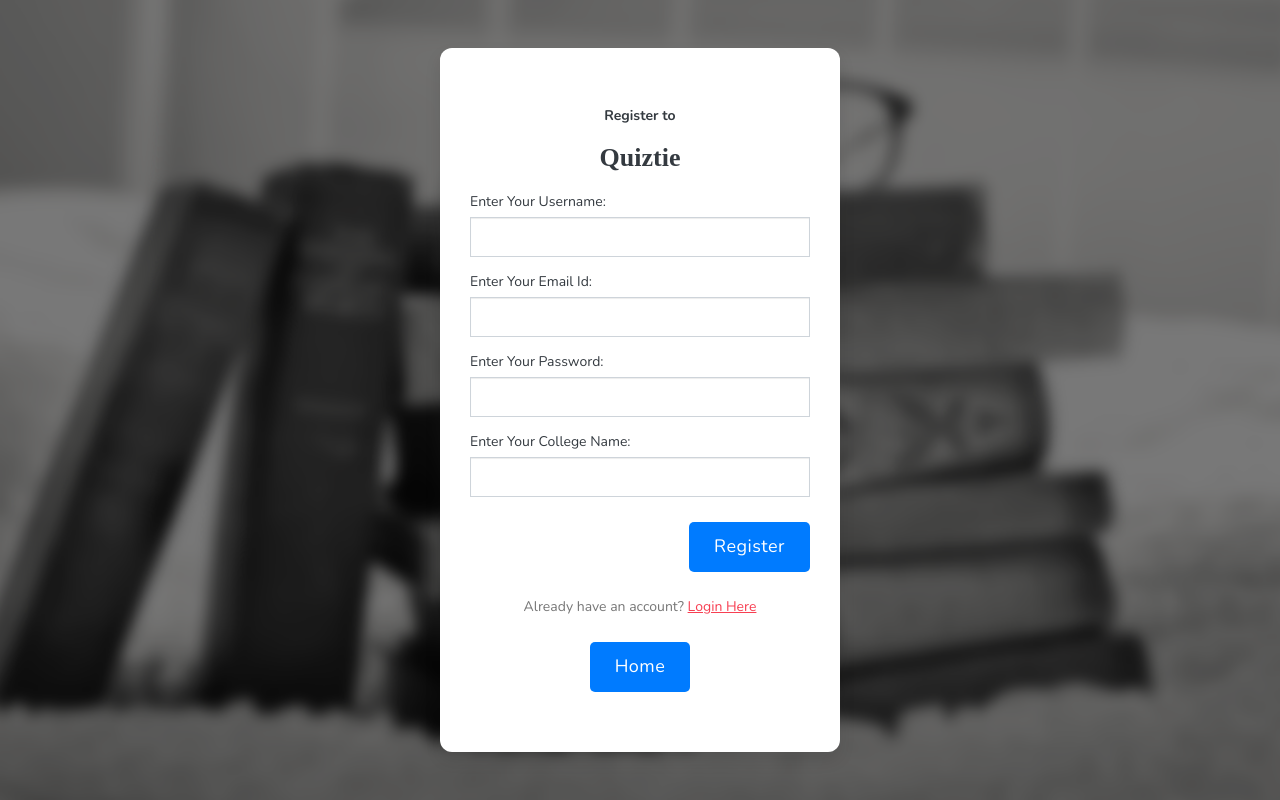
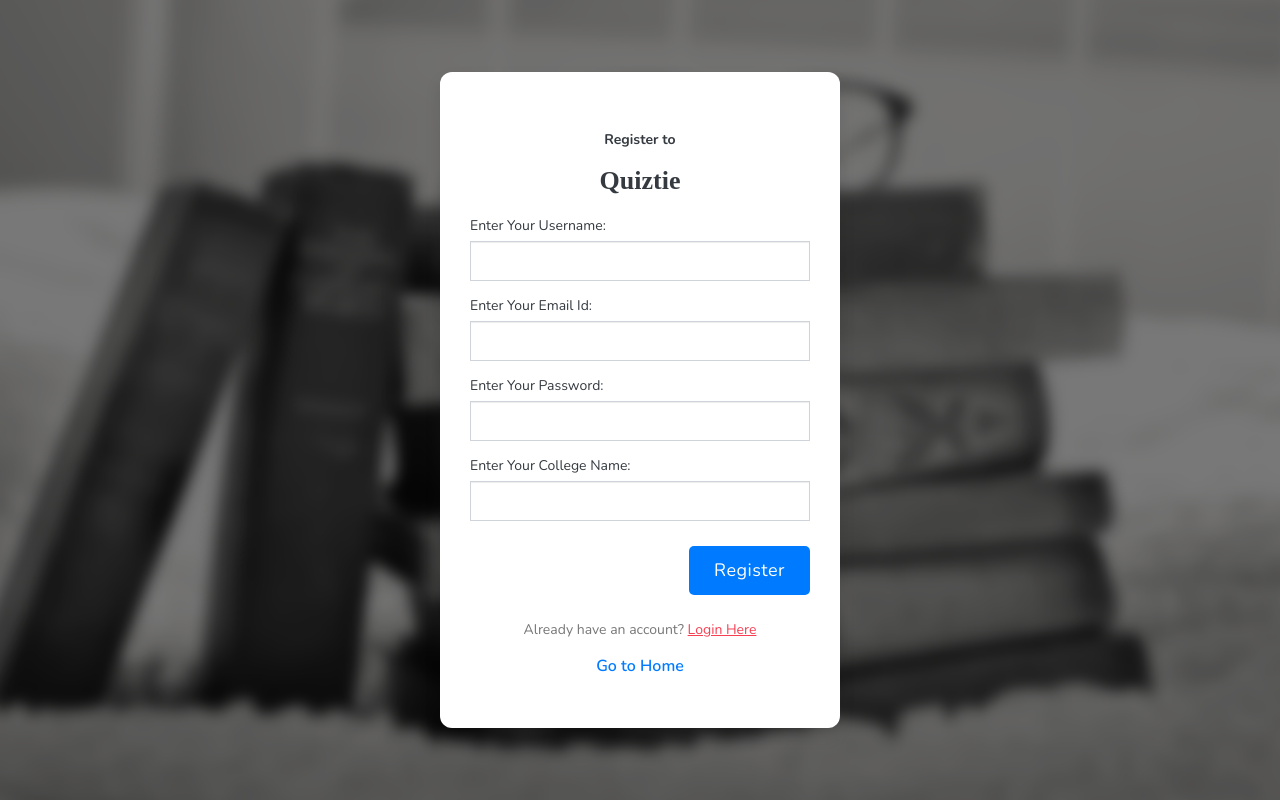
Before and after one commit to Uttam1910/QuiztieProject, a PHP site: page /register.php in a window 1280 px wide. Run offline with PHP 8.4, Linux system fonts and the light colour scheme.

Commit message:
changed home llink for register page

```diff
--- a/register.php
+++ b/register.php
@@ -127,6 +127,19 @@
         .text-muted {
             color: #777;
         }
+
+        .home-link {
+            color: #007bff;
+            text-decoration: none;
+            font-size: 16px;
+            font-weight: 600;
+            transition: color 0.3s ease;
+        }
+
+        .home-link:hover {
+            color: #0056b3;
+            text-decoration: underline;
+        }
     </style>
 </head>
 <body>
@@ -158,7 +171,7 @@
             </div>
         </form>
         <div class="text-center">
-            <a href="index.php" class="btn btn-link">Home</a>
+            <a href="index.php" class="home-link">Go to Home</a>
         </div>
     </div>
     <script src="js/jquery.js"></script>
```
Lines whose indentation alone changed are shown as unchanged.
